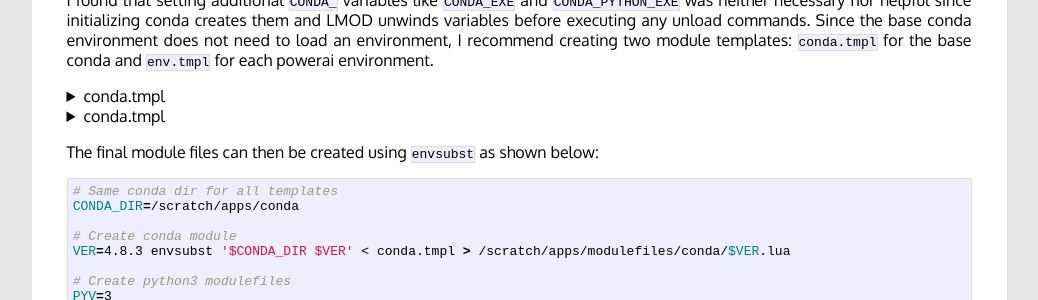
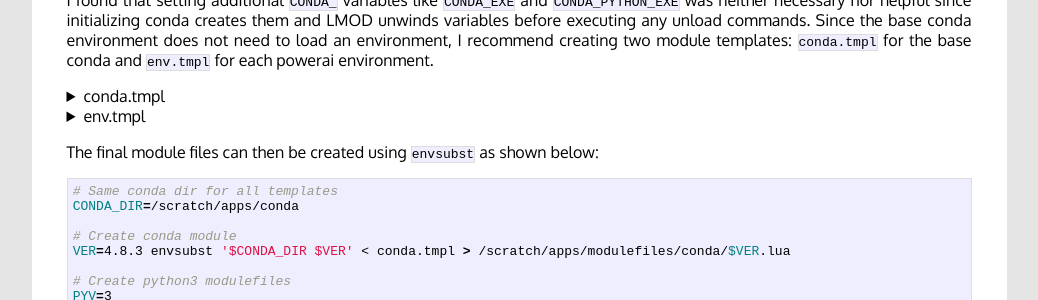
Before and after one commit to zyndagj/zyndagj.github.io, a Jekyll site: the page built from _posts/2020-04-30-conda-modules.markdown, in a window 1280 px wide and 900 px high, scrolled down 3479 px. Shown: the part 214-514 px from the top of the window, without its empty margins (121-1159 px from the left). Built offline with Jekyll 4.4.1, drawn with Linux system fonts in a browser that asks for light colours.

Commit message:
Fixed template name

```diff
--- a/_posts/2020-04-30-conda-modules.markdown
+++ b/_posts/2020-04-30-conda-modules.markdown
@@ -232,7 +232,7 @@ execute{cmd="for i in $(seq ${CONDA_SHLVL:=0}); do conda deactivate; done; pre="
 family("python")
 </pre></details>
 
-<details><summary>conda.tmpl</summary><pre style="highlight">
+<details><summary>env.tmpl</summary><pre style="highlight">
 local help_message = [[
 Anaconda python environment containing ${ENV}, which contains:
 
```
